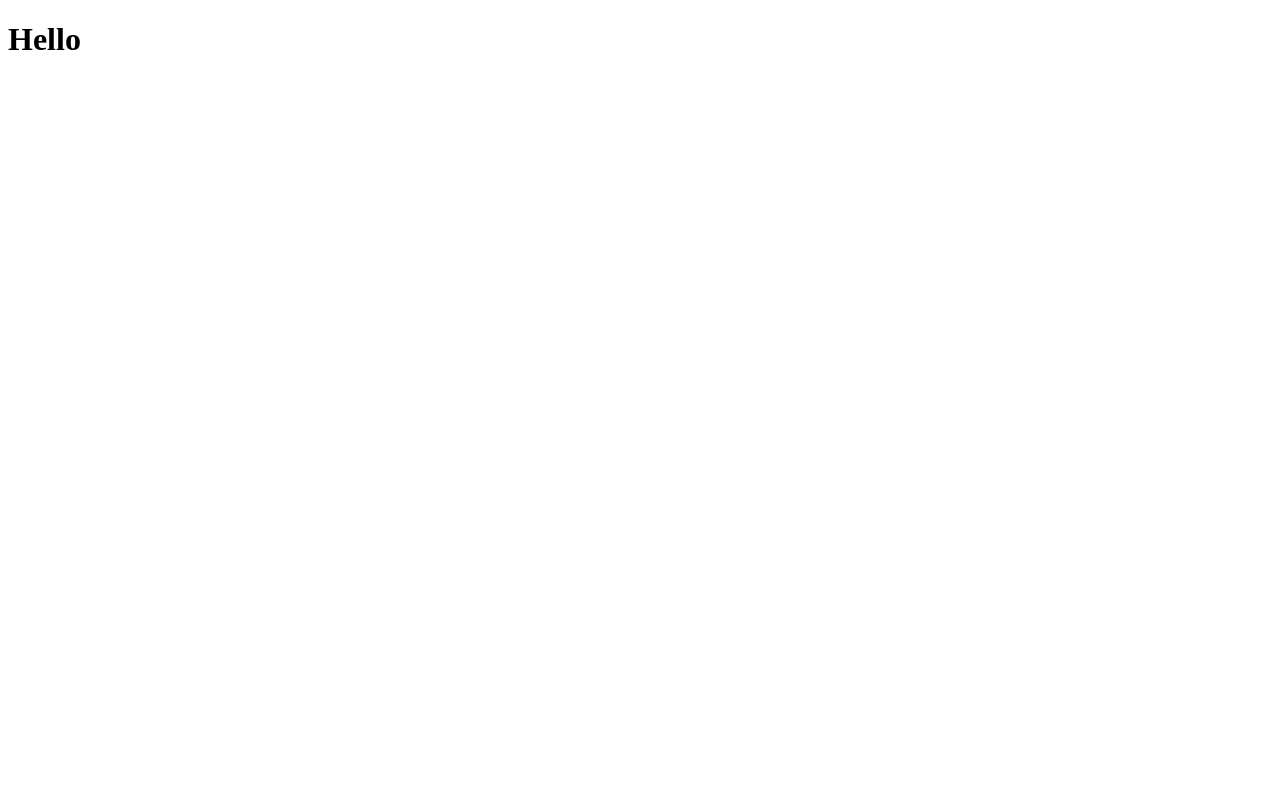
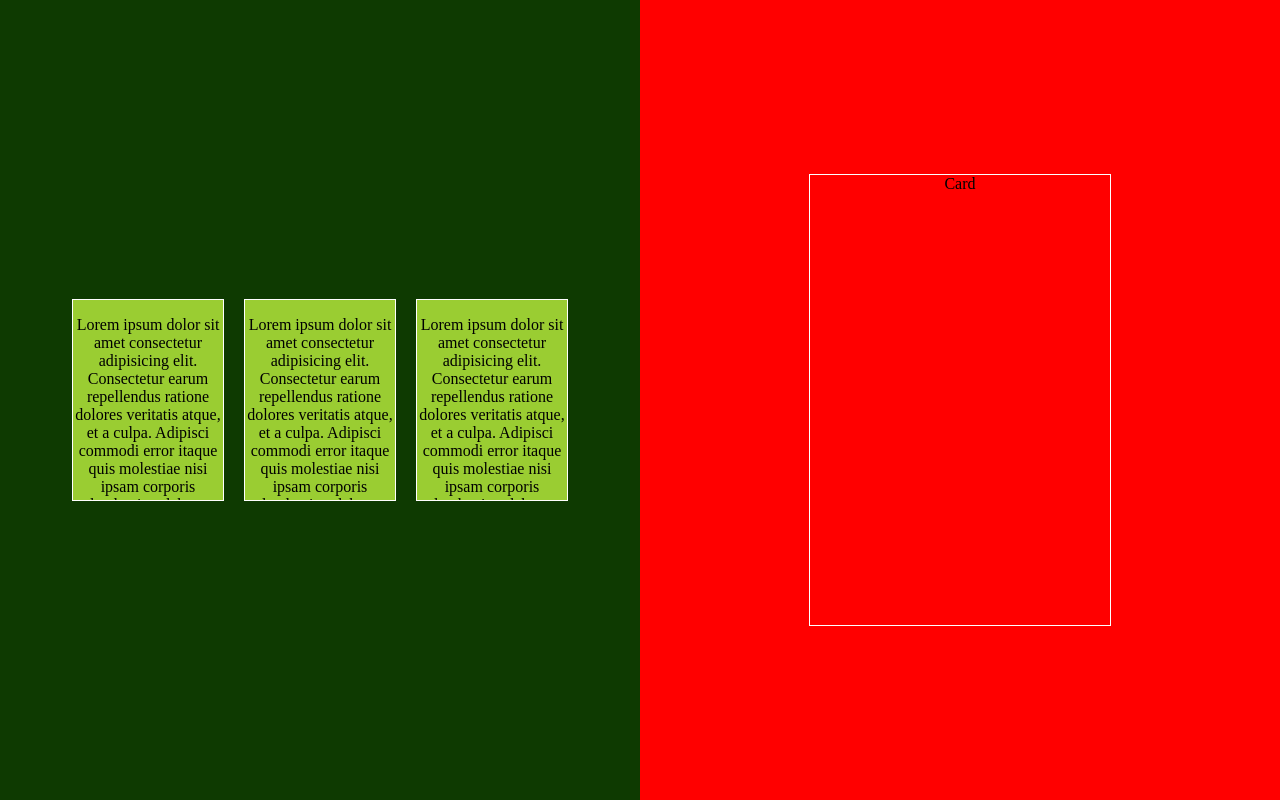
Before and after one commit to aahmed019/Disaster, a website built with webpack: page index.html in a window 1280 px wide. Built offline with nearby package versions, Linux system fonts and the light colour scheme.

Commit message:
added initial setup

```diff
--- a/index.html
+++ b/index.html
@@ -11,8 +11,27 @@
 </head>
 
 <body>
-    <div>
-        <h1>Hello</h1>
+    <div class="game-area">
+        <div class="split left">
+
+            <div class="centered">
+                <div class="card">
+                    <p>Lorem ipsum dolor sit amet consectetur adipisicing elit. Consectetur earum repellendus ratione dolores veritatis atque, et a culpa. Adipisci commodi error itaque quis molestiae nisi ipsam corporis laudantium labore nesciunt.</p>
+                </div>
+                <div class="card">
+                    <p>Lorem ipsum dolor sit amet consectetur adipisicing elit. Consectetur earum repellendus ratione dolores veritatis atque, et a culpa. Adipisci commodi error itaque quis molestiae nisi ipsam corporis laudantium labore nesciunt.</p>
+                </div>
+                <div class="card">
+                    <p>Lorem ipsum dolor sit amet consectetur adipisicing elit. Consectetur earum repellendus ratione dolores veritatis atque, et a culpa. Adipisci commodi error itaque quis molestiae nisi ipsam corporis laudantium labore nesciunt.</p>
+                </div>
+            </div>
+        </div>
+        <div class="split right">
+            <div class="centered">
+                <div class="disaster-card">Card</div>
+            </div>
+        </div>
+
     </div>
 </body>
 
--- a/src/index.js
+++ b/src/index.js
@@ -0,0 +1,3 @@
+document.addEventListener("DOMContentLoaded", () => {
+
+})
--- a/src/index.scss
+++ b/src/index.scss
@@ -0,0 +1,61 @@
+
+.split {
+    height: 100%;
+    width: 50%;
+    position: fixed;
+    z-index: 1;
+    top: 0;
+    bottom: 0;
+    overflow-x: hidden;
+  }
+
+  .left {
+    display: flex;
+    justify-content: center;
+    align-items: center;
+    left: 0;
+    background-color: rgb(14, 58, 1);
+  }
+
+  .right {
+    display: flex;
+    justify-content: center;
+    align-items: center;
+    right: 0;
+    background-color: red;
+  }
+
+  .centered {
+    position: absolute;
+    display: flex;
+    justify-content: center;
+    align-content: center;
+    flex-wrap: wrap;
+    // top: 50%;
+    // left: 50%;
+    // transform: translate(-50%, -50%);
+    text-align: center;
+    gap: 20px;
+  }
+
+
+.card{
+    border:1px solid white;
+    width: 150px;
+    height: 200px;
+    transition: 0.5s;
+    background-color: yellowgreen;
+    overflow: hidden;
+}
+
+.card:hover {
+    transform: scale(1.3);
+    transition: 1.2s;
+  }
+
+
+.disaster-card{
+    border:1px solid white;
+    width: 300px;
+    height: 450px;
+}
--- a/webpack.config.js
+++ b/webpack.config.js
@@ -10,7 +10,7 @@ const config = {
     ],
     output: {
         path: path.join(__dirname, 'dist'), // bundled file in dist/
-        filename: 'bundle.js',
+        filename: 'main.js',
     },
     module: {
         rules: [
```
Also changed, not shown: dist/main.css, dist/main.js.
